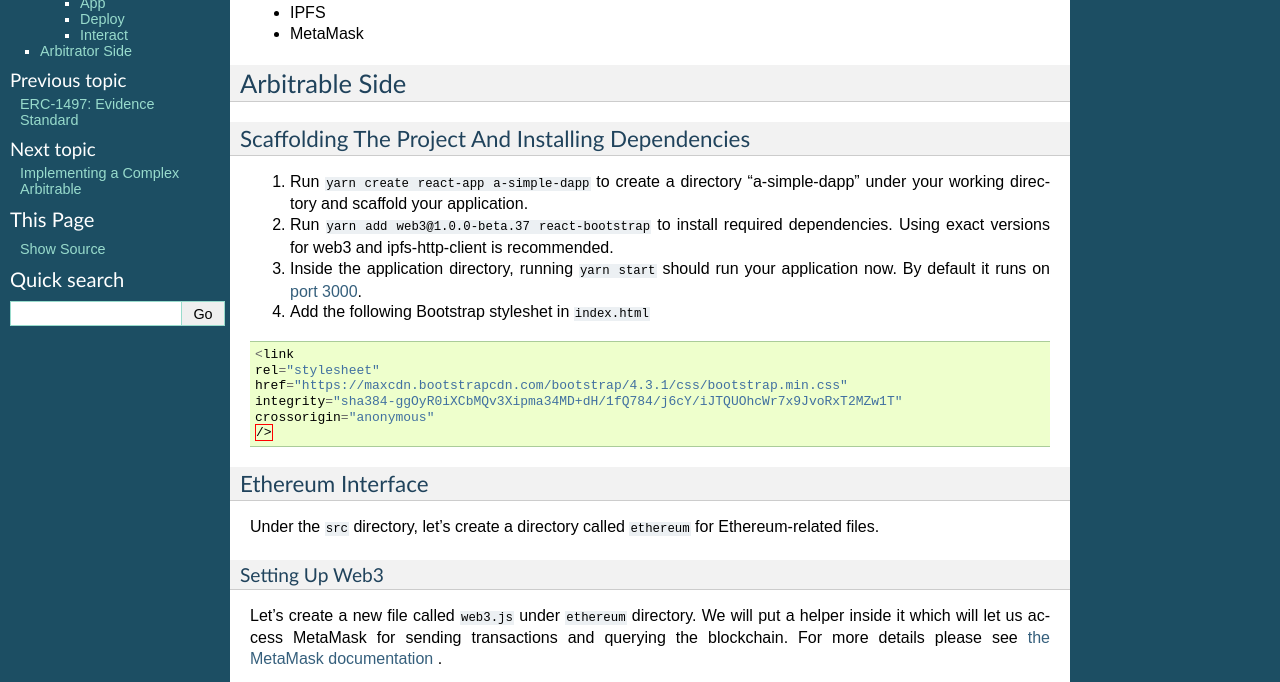
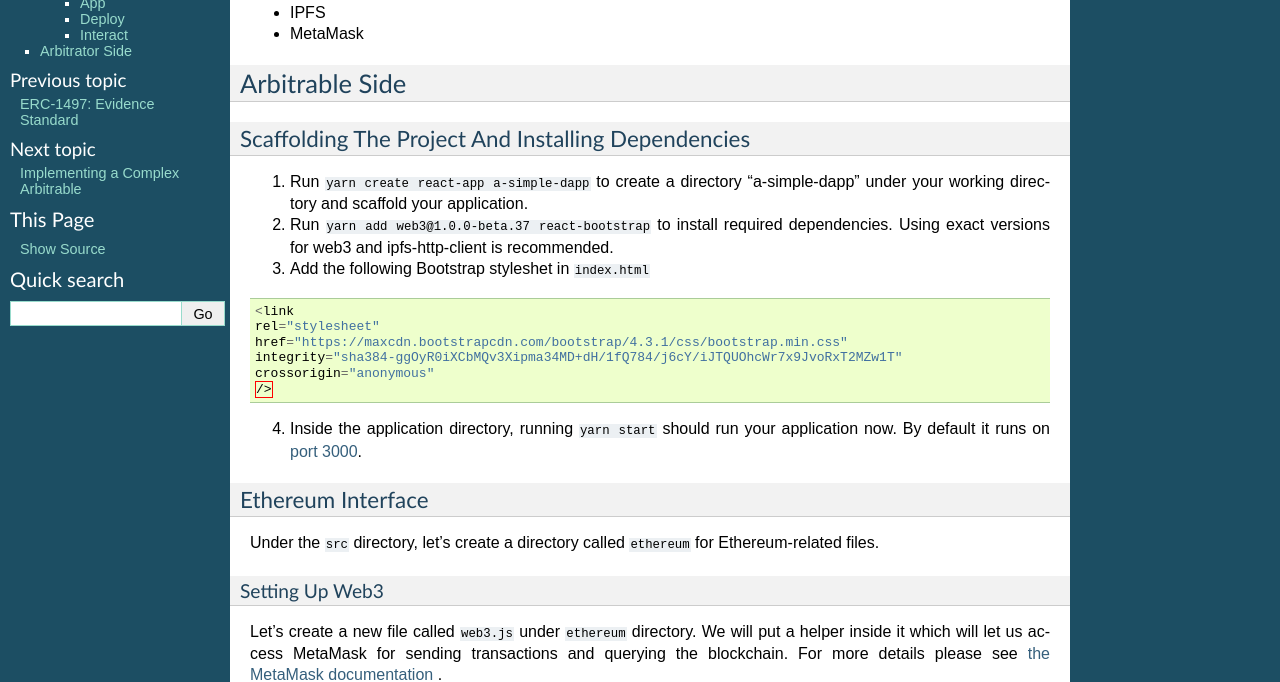
Before and after one commit to kleros/erc-792, a Sphinx documentation site: the page built from docs/a-simple-dapp.rst, in a window 1280 px wide and 900 px high, scrolled down 399 px, cut to the strip 0-682 px from the top of the window. Built offline with Sphinx 7.4.7, drawn with Linux system fonts in a browser that asks for light colours; part of the change alters nothing that is shown.

```diff
--- a/docs/a-simple-dapp.rst
+++ b/docs/a-simple-dapp.rst
@@ -33,10 +33,7 @@ Scaffolding The Project And Installing Dependencies
 
 2. Run ``yarn add web3@1.0.0-beta.37 react-bootstrap`` to install required dependencies. Using exact versions for web3 and ipfs-http-client is recommended.
 
-
-3. Inside the application directory, running ``yarn start`` should run your application now. By default it runs on `port 3000 <http://localhost:3000>`_.
-
-4. Add the following Bootstrap styleshet in ``index.html``
+3. Add the following Bootstrap styleshet in ``index.html``
 
 .. code-block:: javascript
 
@@ -46,6 +43,10 @@ Scaffolding The Project And Installing Dependencies
   integrity="sha384-ggOyR0iXCbMQv3Xipma34MD+dH/1fQ784/j6cY/iJTQUOhcWr7x9JvoRxT2MZw1T"
   crossorigin="anonymous"
   />
+
+4. Inside the application directory, running ``yarn start`` should run your application now. By default it runs on `port 3000 <http://localhost:3000>`_.
+
+
 
 Ethereum Interface
 ******************
```
